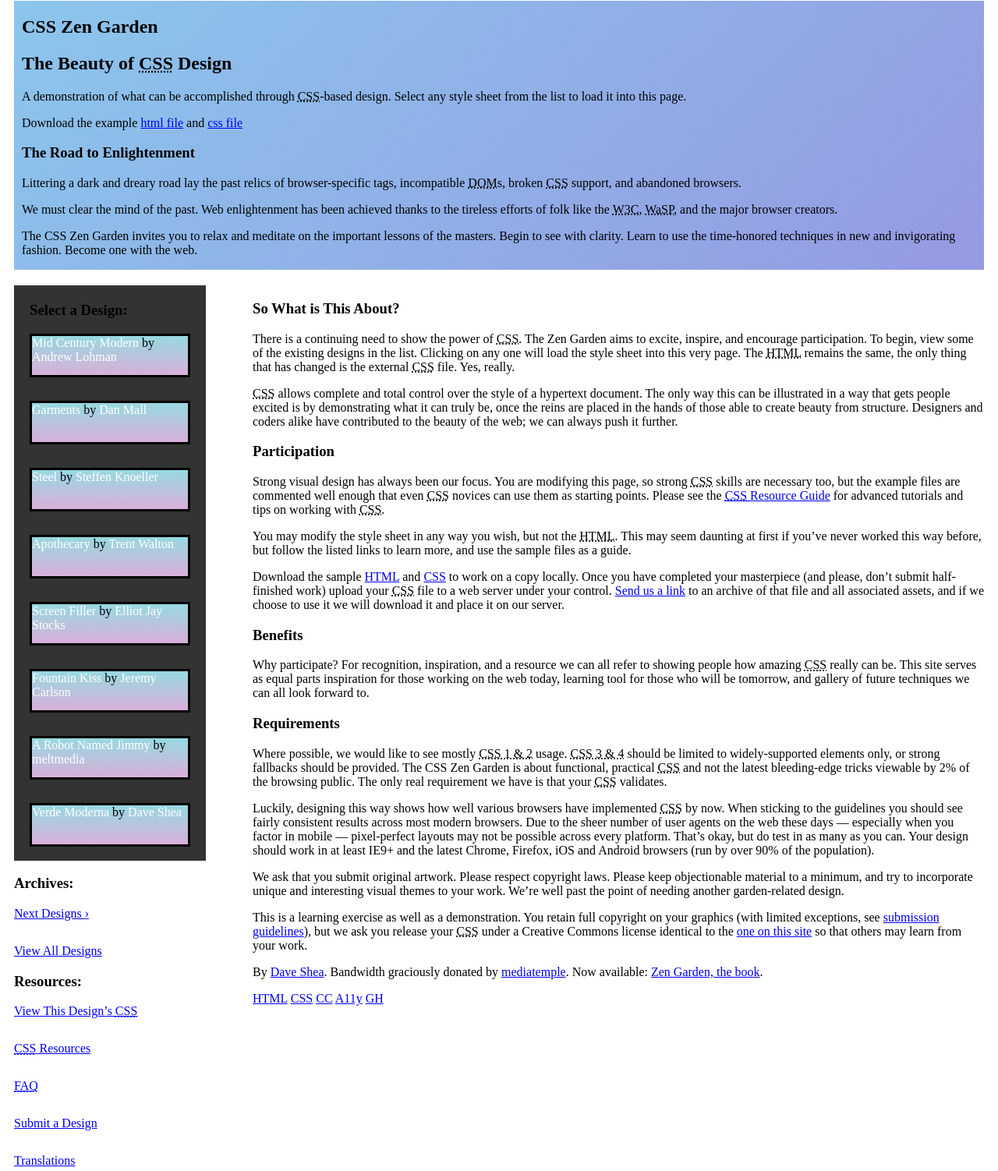
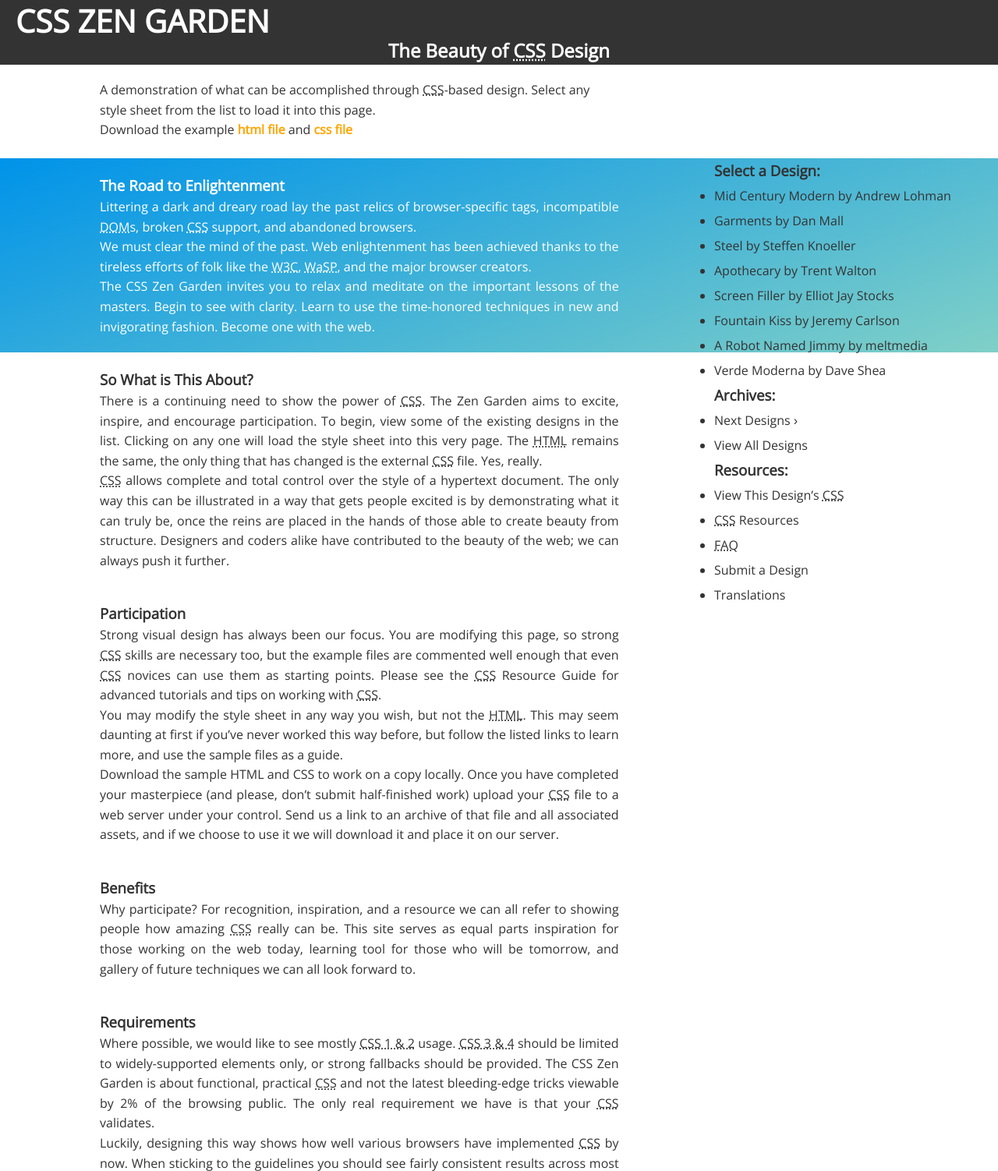
Before and after one commit to ganzorigu/ganzorigu.github.io, a plain HTML site: page lab3/lab3.html in a window 1280 px wide. Shown: the part 17-1519 px from the top of the page at 78% size. Drawn offline with nearby package versions, Linux system fonts and the light colour scheme.

Commit message:
Lab3 changed

```diff
--- /dev/null
+++ b/lab3/css/newStyle.css
@@ -0,0 +1,123 @@
+@import url('https://fonts.googleapis.com/css2?family=Open+Sans:wght@300;400&display=swap');
+
+* {
+  box-sizing: border-box;
+  padding: 0;
+  margin: 0;
+}
+
+body {
+  font-family: 'Open Sans', sans-serif;
+  background: #fff;
+  color: #333;
+  line-height: 1.6;
+  min-width: 500px;
+}
+
+a {
+  color: #333;
+  text-decoration: none;
+}
+
+h1, h2 {
+  font-weight: 300;
+  line-height: 1.2;
+}
+
+p {
+  margin: 0 0;
+}
+
+#zen-summary {
+  padding-top: 20px;
+  padding-bottom: 20px;
+  padding-left: 10%;
+  padding-right: 38%;
+  height: 120px;
+}
+.preamble {
+  padding-top: 20px;
+  padding-bottom: 20px;
+  padding-left: 10%;
+  padding-right: 38%;
+  text-align: justify;
+  background-color: #0093E9;
+  background-image: linear-gradient(160deg, #0093E9 0%, #80D0C7 100%);
+
+  color: #fff;
+}
+
+#zen-supporting>div {
+  padding-top: 20px;
+  padding-bottom: 20px;
+  padding-left: 10%;
+  padding-right: 38%;
+  text-align: justify;
+  /* background-color:#001f3f;
+  color: #7FDBFF; */
+}
+
+/* #zen-supporting>div:nth-child(odd) {
+  background-color: #FBAB7E;
+  background-image: linear-gradient(62deg, #FBAB7E 0%, #F7CE68 100%);
+  color: #fff;
+} */
+
+header {
+  background-color: #333;
+  color: #fff;
+}
+
+footer {
+  display: flex;
+  align-items: center;
+  justify-content: space-around;
+  background-color: #333;
+  color: #fff;
+  opacity: 0.7;
+  height: 70px;
+  padding: 20px 100px;
+}
+
+footer a{
+  color: #fff;
+}
+
+footer a:hover{
+  color: #ffffff75;
+}
+
+header {
+  padding: 20px;
+  height: 100px;
+}
+
+header h2{
+  text-align: center;
+  font-weight: bold;
+}
+
+header h1 {
+  font-size: 40px;
+  font-weight: bold;
+  text-transform: uppercase;
+}
+
+#zen-summary a{
+  color: orange;
+  font-weight: bold;
+}
+
+#zen-summary a:hover {
+  color:#f7c08a;
+}
+
+
+aside {
+  position: absolute;
+  padding: 0 20px;
+  right: 0;
+  top: 220px;
+  width: 30%;
+  line-height: 2em;
+}
--- a/lab3/lab3.html
+++ b/lab3/lab3.html
@@ -4,14 +4,14 @@
 	<meta charset="utf-8">
 	<title>CSS Zen Garden: The Beauty of CSS Design</title>
 
-	<link rel="stylesheet" media="screen" href="css/style1.css">
+	<link rel="stylesheet" media="screen" href="css/newStyle.css">
 	<link rel="alternate" type="application/rss+xml" title="RSS" href="http://www.csszengarden.com/zengarden.xml">
 
 	<meta name="viewport" content="width=device-width, initial-scale=1.0">
 	<meta name="author" content="Dave Shea">
 	<meta name="description" content="A demonstration of what can be accomplished visually through CSS-based design.">
 	<meta name="robots" content="all">
-
+	<link rel="stylesheet" href="https://cdnjs.cloudflare.com/ajax/libs/font-awesome/5.15.1/css/all.min.css" integrity="sha512-+4zCK9k+qNFUR5X+cKL9EIR+ZOhtIloNl9GIKS57V1MyNsYpYcUrUeQc9vNfzsWfV28IaLL3i96P9sdNyeRssA==" crossorigin="anonymous" />
 
 	<!--[if lt IE 9]>
 	<script src="script/html5shiv.js"></script>
@@ -99,11 +99,11 @@
 		</div>
 
 		<footer>
-			<a href="http://validator.w3.org/check/referer" title="Check the validity of this site&#8217;s HTML" class="zen-validate-html">HTML</a>
-			<a href="http://jigsaw.w3.org/css-validator/check/referer" title="Check the validity of this site&#8217;s CSS" class="zen-validate-css">CSS</a>
-			<a href="http://creativecommons.org/licenses/by-nc-sa/3.0/" title="View the Creative Commons license of this site: Attribution-NonCommercial-ShareAlike." class="zen-license">CC</a>
-			<a href="http://mezzoblue.com/zengarden/faq/#aaa" title="Read about the accessibility of this site" class="zen-accessibility">A11y</a>
-			<a href="https://github.com/mezzoblue/csszengarden.com" title="Fork this site on Github" class="zen-github">GH</a>
+			<a href="http://validator.w3.org/check/referer" title="Check the validity of this site&#8217;s HTML" class="zen-validate-html"><i class="fab fa-html5 fa-3x"></i></a>
+			<a href="http://jigsaw.w3.org/css-validator/check/referer" title="Check the validity of this site&#8217;s CSS" class="zen-validate-css"><i class="fab fa-css3 fa-3x"></i></a>
+			<a href="http://creativecommons.org/licenses/by-nc-sa/3.0/" title="View the Creative Commons license of this site: Attribution-NonCommercial-ShareAlike." class="zen-license"><i class="fab fa-creative-commons-share fa-3x"></i></a>
+			<a href="http://mezzoblue.com/zengarden/faq/#aaa" title="Read about the accessibility of this site" class="zen-accessibility"><i class="fas fa-universal-access fa-3x"></i></a>
+			<a href="https://github.com/mezzoblue/csszengarden.com" title="Fork this site on Github" class="zen-github"> <i class="fab fa-github-alt fa-3x"></i></a>
 		</footer>
 
 	</div>
```
Also changed, not shown: lab3/css/utilities.css (added, +8 -0 lines).
